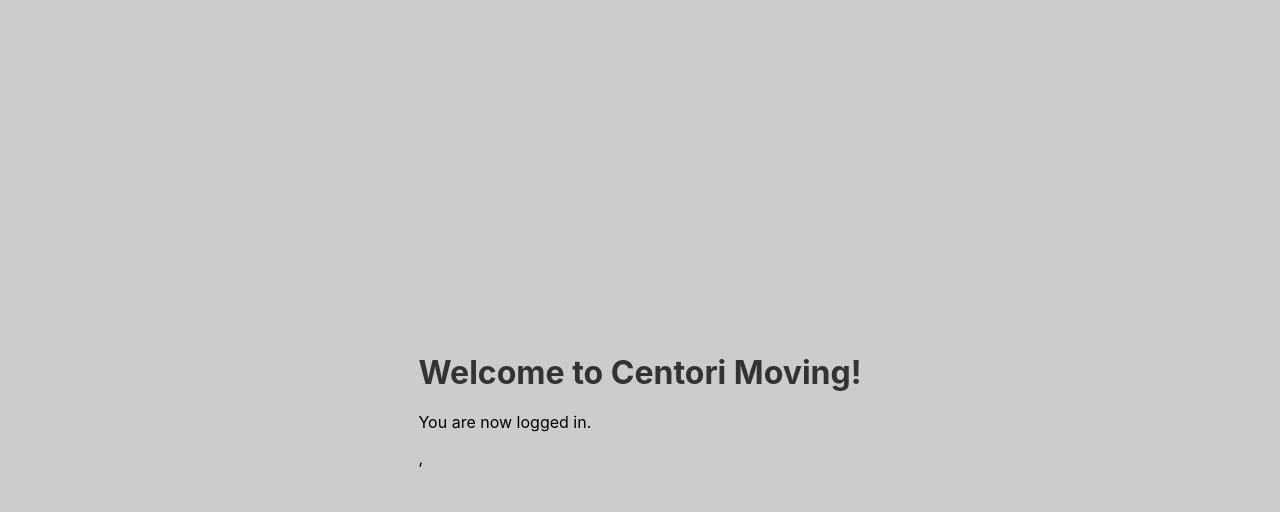
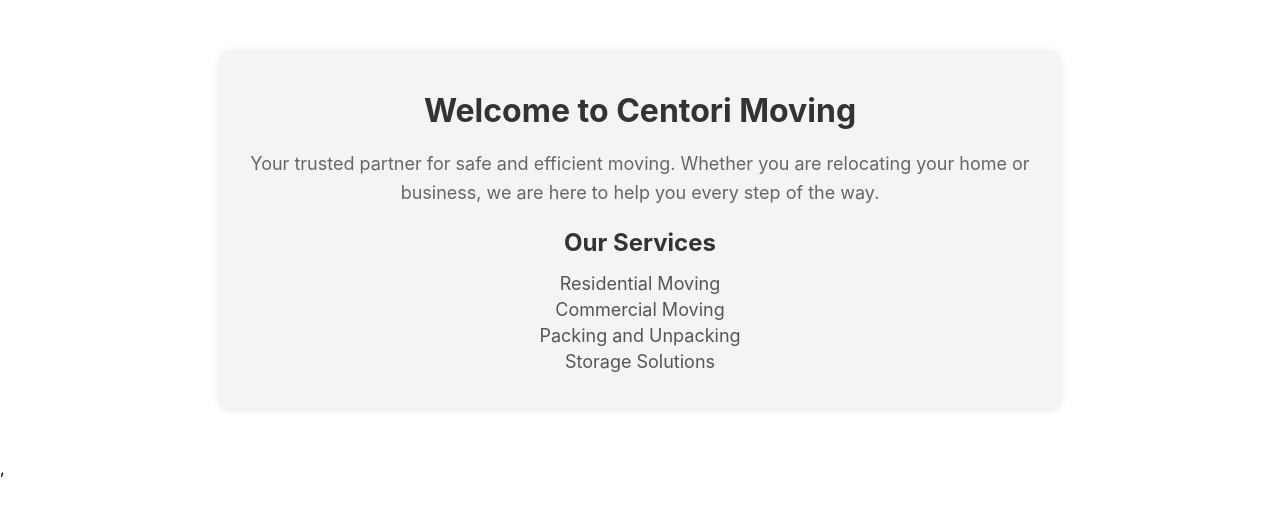
Before and after one commit to Mate-1996/project_moving_website, a React (Create React App) app: page /home in a window 1280 px wide. Shown: the top 512 px of the page. Built offline with nearby package versions, Linux system fonts and the light colour scheme.

Commit message:
css upgrade

```diff
--- a/src/App.css
+++ b/src/App.css
@@ -1,84 +1,75 @@
-body {
-  font-family: Arial, sans-serif;
-  background-color:#ccc;
-  /*background-image: url('/public/moving.png');
-  background-size: cover; /* Ensures the image covers the entire background */
-  /*background-position: center; /* Centers the image */
-  /*background-repeat: no-repeat; /* Ensures the image doesn’t repeat */
-  height: 100vh; /* Ensures the height covers the full viewport */
-  display: flex;
-  justify-content: center;
-  align-items: center;
-  height: 100vh;
-  margin: 0;
+/* General container styling */
+.login-container {
+  max-width: 400px;
+  margin: 50px auto;
+  padding: 20px;
+  background-color: #f9f9f9;
+  box-shadow: 0 2px 10px rgba(0, 0, 0, 0.1);
+  border-radius: 10px;
+  text-align: center;
 }
 
-.login-container {
-  background-color: rgb(255, 254, 254);
-  padding: 20px;
-  border-radius: 5px;
-  box-shadow: 0 2px 10px rgba(0, 0, 0, 0.1);
-  width: 300px;
+/* Title and headings */
+h1 {
+  font-size: 28px;
+  color: #333;
+  margin-bottom: 20px;
 }
 
 h2 {
-  text-align: center;
-  margin-bottom: 20px;
+  font-size: 22px;
+  color: #555;
+  margin-bottom: 15px;
 }
 
+/* Form styles */
 .form-group {
   margin-bottom: 15px;
 }
 
 label {
   display: block;
+  text-align: left;
   margin-bottom: 5px;
+  color: #333;
 }
 
-input {
+input[type="email"],
+input[type="password"] {
   width: 100%;
-  padding: 8px;
+  padding: 10px;
+  font-size: 16px;
+  border: 1px solid #ccc;
+  border-radius: 5px;
   box-sizing: border-box;
-  border: 1px solid #ccc;
-  border-radius: 4px;
 }
 
+/* Buttons */
 button {
   width: 100%;
   padding: 10px;
-  background-color: #283da7;
-  color: white;
+  font-size: 16px;
+  color: #fff;
+  background-color: #4CAF50;
   border: none;
-  border-radius: 4px;
+  border-radius: 5px;
   cursor: pointer;
+  margin-bottom: 10px;
 }
 
 button:hover {
-  background-color: #218838;
+  background-color: #45a049;
 }
 
+/* Error and success messages */
 .error-message {
   color: red;
   font-size: 14px;
-  margin-bottom: 15px;
+  margin-bottom: 10px;
 }
 
-.forgot-password {
-  background-color: transparent;
-  border: none;
-  color: #007bff;
-  cursor: pointer;
-  margin-top: 15px;
-  text-decoration: underline;
+.success-message {
+  color: green;
+  font-size: 14px;
+  margin-bottom: 10px;
 }
-
-.forgot-password:hover {
-  color: #0056b3;
-}
-
-h1 {
-  text-align: center;
-  font-size: 2em;
-  color: #333; /* Adjust color as needed */
-  margin-bottom: 20px; /* Adjust spacing as needed */
-}
--- a/src/App.js
+++ b/src/App.js
@@ -1,6 +1,5 @@
-// App.js
 import React, { useState } from 'react';
-import { signInWithEmailAndPassword, createUserWithEmailAndPassword } from 'firebase/auth';
+import { signInWithEmailAndPassword, createUserWithEmailAndPassword, sendPasswordResetEmail } from 'firebase/auth';
 import { auth } from './FirebaseConfig'; // Firebase config file
 import { useNavigate } from 'react-router-dom'; // For redirecting after login/signup
 import './App.css'; // Your custom CSS for the form
@@ -11,6 +10,7 @@
     const [errorMessage, setErrorMessage] = useState('');
     const [successMessage, setSuccessMessage] = useState('');
     const [isSigningUp, setIsSigningUp] = useState(false); // Toggle between login and sign up
+    const [showForgotPassword, setShowForgotPassword] = useState(false); // Toggle for forgot password
     const navigate = useNavigate(); // Used for navigating between routes
 
     // Handle login
@@ -41,14 +41,43 @@
         }
     };
 
+    // Handle forgot password
+    const handleForgotPassword = async (e) => {
+        e.preventDefault();
+        setErrorMessage('');
+        setSuccessMessage('');
+        try {
+            await sendPasswordResetEmail(auth, email);
+            setSuccessMessage('Password reset email sent! Please check your inbox.');
+        } catch (error) {
+            setErrorMessage('Failed to send password reset email. Please check your email address.');
+        }
+    };
+
     return (
         <div className="login-container">
             <h1>Centori Moving</h1>
-            <h2>{isSigningUp ? "Sign Up" : "Login"}</h2>
+            <h2>{isSigningUp ? "Sign Up" : showForgotPassword ? "Reset Password" : "Login"}</h2>
 
             {errorMessage && <p className="error-message">{errorMessage}</p>}
             {successMessage && <p className="success-message">{successMessage}</p>}
 
+            {/* Show reset password form */}
+            {showForgotPassword ? (
+                <form onSubmit={handleForgotPassword}>
+                    <div className="form-group">
+                        <label>Email:</label>
+                        <input
+                            type="email"
+                            value={email}
+                            onChange={(e) => setEmail(e.target.value)}
+                            required
+                        />
+                    </div>
+                    <button type="submit">Send Password Reset Email</button>
+                    <button onClick={() => setShowForgotPassword(false)}>Back to Login</button>
+                </form>
+            ) : (
                 <form onSubmit={isSigningUp ? handleSignUp : handleLogin}>
                     <div className="form-group">
                         <label>Email:</label>
@@ -59,6 +88,7 @@
                             required
                         />
                     </div>
+                    {!isSigningUp && (
                         <div className="form-group">
                             <label>Password:</label>
                             <input
@@ -68,13 +98,20 @@
                                 required
                             />
                         </div>
+                    )}
                     <button type="submit">{isSigningUp ? "Sign Up" : "Login"}</button>
                 </form>
+            )}
 
             {/* Toggle between login and sign-up */}
+            {!showForgotPassword && (
+                <>
                     <button onClick={() => setIsSigningUp(!isSigningUp)}>
                         {isSigningUp ? "Already have an account? Log In" : "Don't have an account? Sign Up"}
                     </button>
+                    <button onClick={() => setShowForgotPassword(true)}>Forgot Password?</button>
+                </>
+            )}
         </div>
     );
 }
--- a/src/FirebaseConfig.js
+++ b/src/FirebaseConfig.js
@@ -1,6 +1,7 @@
 // Import the functions you need from the SDKs you need
 import { initializeApp } from "firebase/app";
 import { getAuth } from "firebase/auth";
+import { getFirestore } from "firebase/firestore"; // Firestore
 // TODO: Add SDKs for Firebase products that you want to use
 // https://firebase.google.com/docs/web/setup#available-libraries
 
@@ -19,5 +20,8 @@
 // Initialize Firebase
 const app = initializeApp(firebaseConfig);
 export const auth = getAuth(app); // Export auth object for use in the app
+const db = getFirestore(app); // Initialize Firestore
+
+export { db }; // Export Firestore database
 
 export default app;
--- /dev/null
+++ b/src/home.css
@@ -0,0 +1,43 @@
+/* General home page container */
+.home-container {
+    max-width: 800px;
+    margin: 50px auto;
+    padding: 20px;
+    background-color: #f4f4f4;
+    box-shadow: 0 2px 10px rgba(0, 0, 0, 0.1);
+    border-radius: 10px;
+    text-align: center;
+}
+
+/* Main title */
+h1 {
+    font-size: 32px;
+    color: #333;
+    margin-bottom: 20px;
+}
+
+/* Paragraph text */
+p {
+    font-size: 18px;
+    color: #666;
+    line-height: 1.6;
+    margin-bottom: 20px;
+}
+
+/* Services section */
+.services h2 {
+    font-size: 24px;
+    color: #333;
+    margin-bottom: 10px;
+}
+
+.services ul {
+    list-style-type: none;
+    padding: 0;
+}
+
+.services li {
+    font-size: 18px;
+    color: #555;
+    margin: 5px 0;
+}
--- a/src/home.js
+++ b/src/home.js
@@ -1,10 +1,23 @@
 import React from 'react';
+import './home.css'; // Separate CSS file for home page styling
 
 function Home() {
     return (
-        <div>
-            <h1>Welcome to Centori Moving!</h1>
-            <p>You are now logged in.</p>
+        <div className="home-container">
+            <h1>Welcome to Centori Moving</h1>
+            <p>
+                Your trusted partner for safe and efficient moving. Whether you are relocating your home or business,
+                we are here to help you every step of the way.
+            </p>
+            <div className="services">
+                <h2>Our Services</h2>
+                <ul>
+                    <li>Residential Moving</li>
+                    <li>Commercial Moving</li>
+                    <li>Packing and Unpacking</li>
+                    <li>Storage Solutions</li>
+                </ul>
+            </div>
         </div>
     );
 }
```
Also changed, not shown: src/login/Index.html (deleted). Lines whose indentation alone changed are shown as unchanged.
